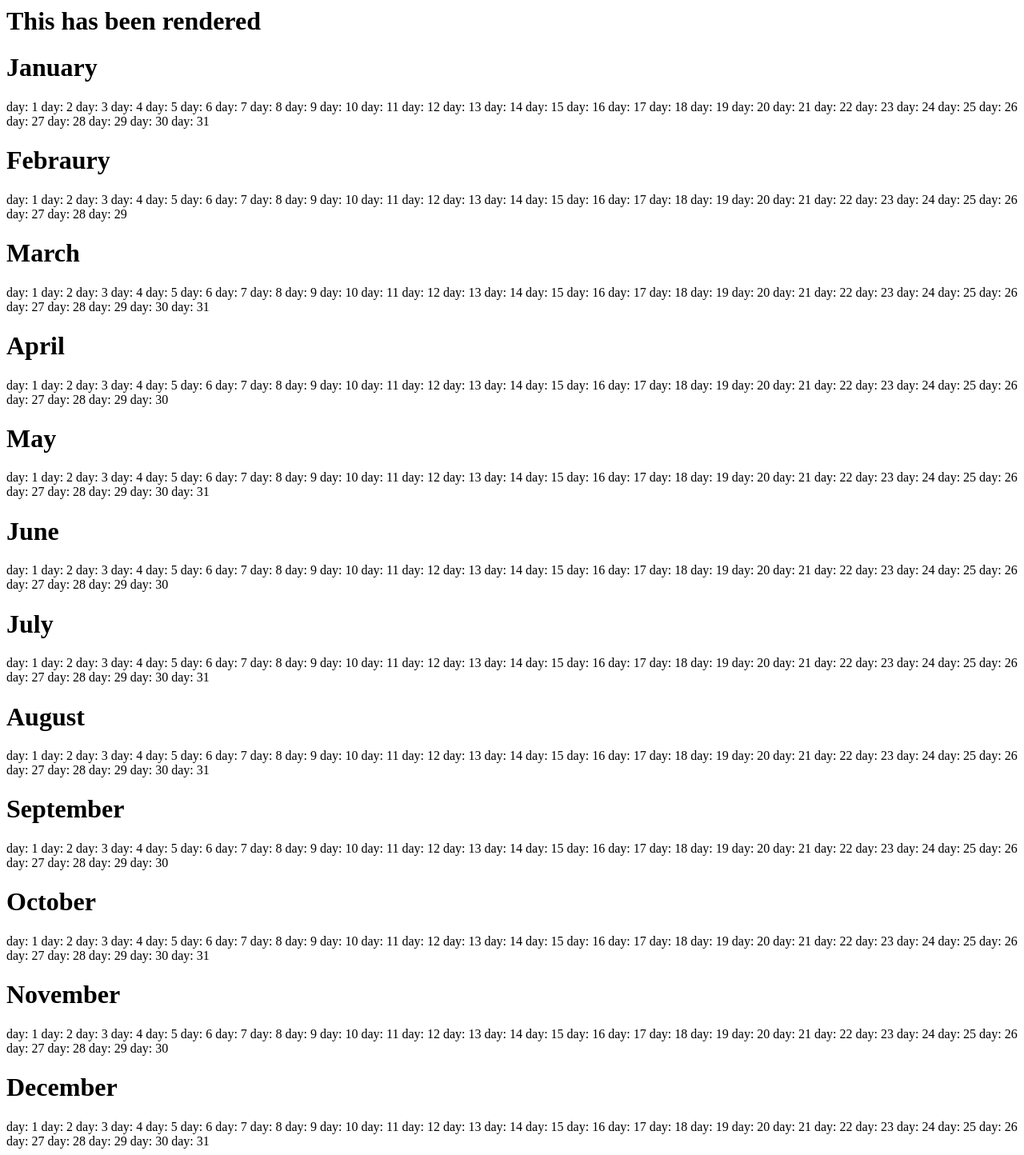
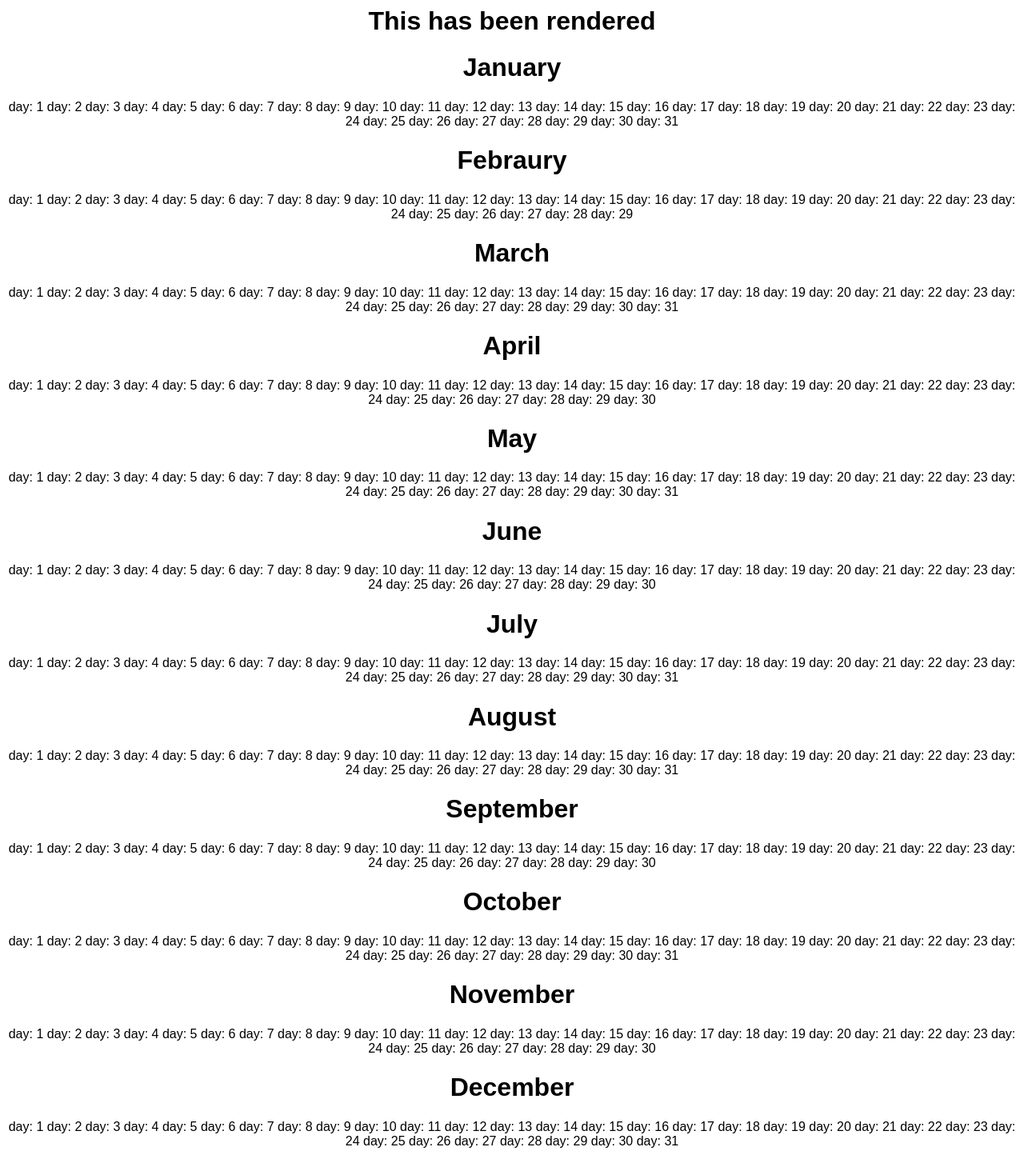
Before and after one commit to TheGreengo/Habitrack, a Django app: page /calendar/1/ in a window 1280 px wide. Shown: the whole page at 80% size. Run offline with Django 4.2, Linux system fonts and the light colour scheme.

Commit message:
stylisticificationalizing

```diff
--- /dev/null
+++ b/Habitrack/ht/static/ht/style.css
@@ -0,0 +1,4 @@
+* {
+    font-family: Arial, Helvetica, sans-serif;
+    text-align: center;
+}
--- a/Habitrack/ht/templates/ht/calendar.html
+++ b/Habitrack/ht/templates/ht/calendar.html
@@ -1,3 +1,6 @@
+{% load static %}
+<link rel="stylesheet" href="{% static 'ht/style.css' %}">
+
 <h1>This has been rendered</h1>
 {% if months %}
     {% for month in months%}
```
